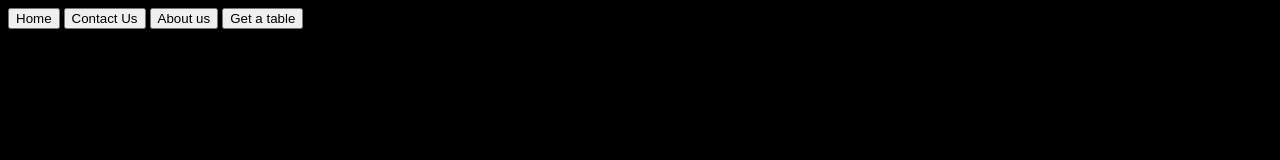
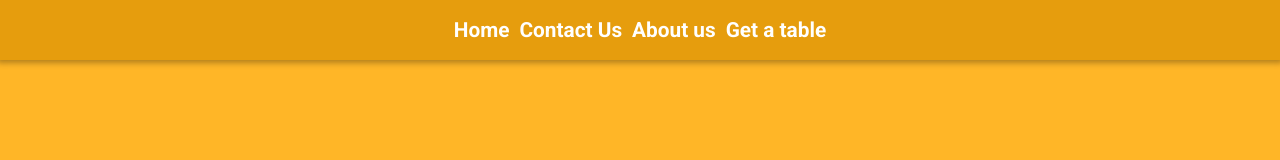
Before and after one commit to Kili196/RestaurantPage, a website built with webpack: page src/index.html in a window 1280 px wide. Built offline with nearby package versions, Linux system fonts and the light colour scheme; a web font is replaced by a local one.

Commit message:
added google fonts and styling

```diff
--- a/package.json
+++ b/package.json
@@ -11,7 +11,9 @@
   "license": "ISC",
   "description": "",
   "devDependencies": {
+    "@beyonk/google-fonts-webpack-plugin": "^1.7.0",
     "css-loader": "^7.1.2",
+    "file-loader": "^6.2.0",
     "html-webpack-plugin": "^5.6.0",
     "style-loader": "^4.0.0",
     "webpack": "^5.93.0",
--- a/src/styles.css
+++ b/src/styles.css
@@ -1,4 +1,42 @@
+@import url("https://fonts.googleapis.com/css2?family=Love+Light&family=Love+Ya+Like+A+Sister&family=Oswald:wght@200..700&family=Platypi:ital,wght@0,300..800;1,300..800&family=Roboto:ital,wght@0,100;0,300;0,400;0,500;0,700;0,900;1,100;1,300;1,400;1,500;1,700;1,900&display=swap");
+
+:root {
+  --main-color: #ffb627;
+  --secondary-color: #e69d0d;
+}
+
+* {
+  padding: 0;
+  margin: 0;
+  box-sizing: border-box;
+  font-family: "Roboto", "Mulish", "sans-serif";
+}
+
 body {
+  background-color: var(--main-color);
+}
+nav {
+  width: 100vw;
+  height: 60px;
+  padding: 15px;
+  display: flex;
+  align-items: center;
+  justify-content: center;
+  background-color: var(--secondary-color);
+  box-shadow: 0 0 6px 3px rgba(0, 0, 0, 0.3);
+  font-size: 1.3rem;
+  font-weight: 600;
   color: white;
-  background-color: black;
 }
+
+nav button {
+  background: none;
+  color: inherit;
+  border: none;
+  padding: 0;
+  font: inherit;
+  cursor: pointer;
+  outline: inherit;
+  margin-left: 5px;
+  margin-right: 5px;
+}
--- a/webpack.config.js
+++ b/webpack.config.js
@@ -1,5 +1,7 @@
 const path = require('path');
 const HtmlWebpackPlugin = require('html-webpack-plugin');
+const GoogleFontsPlugin = require("@beyonk/google-fonts-webpack-plugin");
+
 
 module.exports = {
   entry: './src/index.js',
@@ -16,8 +18,19 @@ module.exports = {
           'style-loader',
           'css-loader'
         ]
-      }
-    ]
+      },
+      {
+        test: /\.(woff|woff2|eot|ttf|otf)$/,
+        use: [
+          {
+            loader: 'file-loader',
+            options: {
+              outputPath: 'fonts/',
+            },
+          },
+        ],
+      },
+    ],
   },
   plugins: [
     new HtmlWebpackPlugin({
@@ -25,6 +38,13 @@ module.exports = {
         template: './src/index.html',
 
     }),
+    new GoogleFontsPlugin({
+      fonts: [
+        { family: "Roboto"},
+        { family: "Open Sans"},
+      ],
+      local: false,
+    }),
   ],
 
 };
```
Also changed, not shown: 1 other file.
